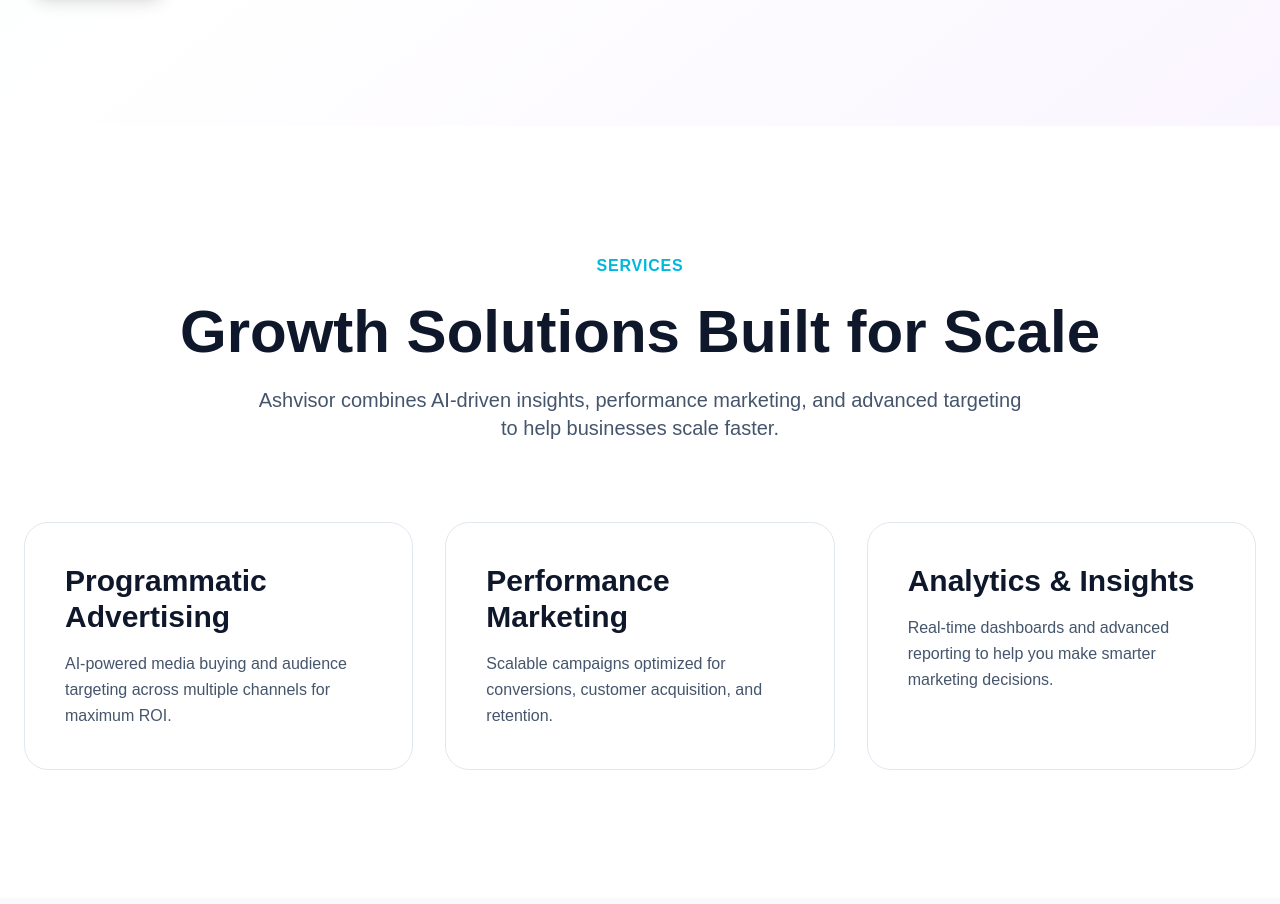
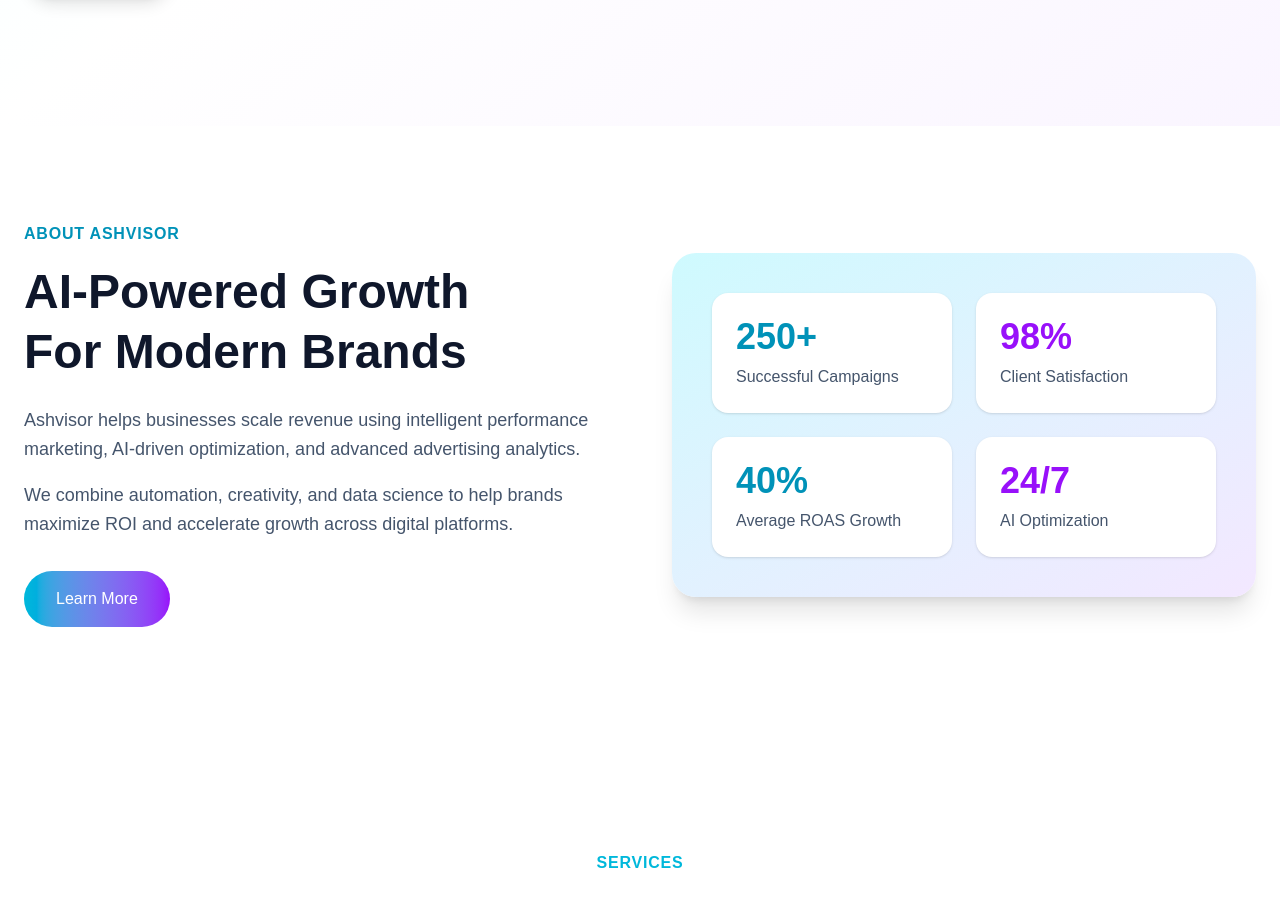
Before and after one commit to ashwanirathod07-glitch/ashvisor-crm, a Next.js app: page / in a window 1280 px wide. Shown: the part 965-1869 px from the top of the page. Built offline with nearby package versions, Linux system fonts and the light colour scheme.

Commit message:
Fixed page structure

```diff
--- a/package.json
+++ b/package.json
@@ -9,6 +9,8 @@
     "lint": "eslint"
   },
   "dependencies": {
+    "framer-motion": "^12.39.0",
+    "lucide-react": "^1.16.0",
     "next": "16.2.6",
     "react": "19.2.4",
     "react-dom": "19.2.4"
--- a/src/app/layout.tsx
+++ b/src/app/layout.tsx
@@ -11,3 +11,7 @@
     </html>
   )
 }
+export const metadata = {
+  title: "Ashvisor - AI Marketing Platform",
+  description: "AI-powered adtech and performance marketing solutions.",
+};
--- a/src/app/page.tsx
+++ b/src/app/page.tsx
@@ -2,12 +2,14 @@
 import Hero from "@/components/Hero"
 import Services from "@/components/Services"
 import Dashboard from "@/components/Dashboard"
+import About from "@/components/About"
 
 export default function Home() {
   return (
     <main className="min-h-screen bg-white">
       <Navbar />
       <Hero />
+      <About />
       <Services />
       <Dashboard />
     </main>
--- /dev/null
+++ b/src/components/About.tsx
@@ -0,0 +1,71 @@
+export default function About() {
+  return (
+    <section className="py-24 bg-white">
+      <div className="max-w-7xl mx-auto px-6 grid md:grid-cols-2 gap-16 items-center">
+
+        <div>
+          <span className="text-cyan-600 font-semibold uppercase tracking-wider">
+            About Ashvisor
+          </span>
+
+          <h2 className="text-5xl font-bold text-slate-900 mt-4 leading-tight">
+            AI-Powered Growth
+            <br />
+            For Modern Brands
+          </h2>
+
+          <p className="text-slate-600 mt-6 text-lg leading-relaxed">
+            Ashvisor helps businesses scale revenue using intelligent
+            performance marketing, AI-driven optimization, and advanced
+            advertising analytics.
+          </p>
+
+          <p className="text-slate-600 mt-4 text-lg leading-relaxed">
+            We combine automation, creativity, and data science to help
+            brands maximize ROI and accelerate growth across digital
+            platforms.
+          </p>
+
+          <button className="mt-8 bg-gradient-to-r from-cyan-500 to-purple-600 text-white px-8 py-4 rounded-full font-medium hover:scale-105 transition">
+            Learn More
+          </button>
+        </div>
+
+        <div className="bg-gradient-to-br from-cyan-100 to-purple-100 rounded-3xl p-10 shadow-xl">
+          <div className="grid grid-cols-2 gap-6">
+
+            <div className="bg-white rounded-2xl p-6 shadow">
+              <h3 className="text-4xl font-bold text-cyan-600">250+</h3>
+              <p className="text-slate-600 mt-2">
+                Successful Campaigns
+              </p>
+            </div>
+
+            <div className="bg-white rounded-2xl p-6 shadow">
+              <h3 className="text-4xl font-bold text-purple-600">98%</h3>
+              <p className="text-slate-600 mt-2">
+                Client Satisfaction
+              </p>
+            </div>
+
+            <div className="bg-white rounded-2xl p-6 shadow">
+              <h3 className="text-4xl font-bold text-cyan-600">40%</h3>
+              <p className="text-slate-600 mt-2">
+                Average ROAS Growth
+              </p>
+            </div>
+
+            <div className="bg-white rounded-2xl p-6 shadow">
+              <h3 className="text-4xl font-bold text-purple-600">24/7</h3>
+              <p className="text-slate-600 mt-2">
+                AI Optimization
+              </p>
+            </div>
+
+          </div>
+        </div>
+
+      </div>
+    </section>
+  )
+}
```
Also changed, not shown: 1 other file (tests, documents, lock files or other folders).
